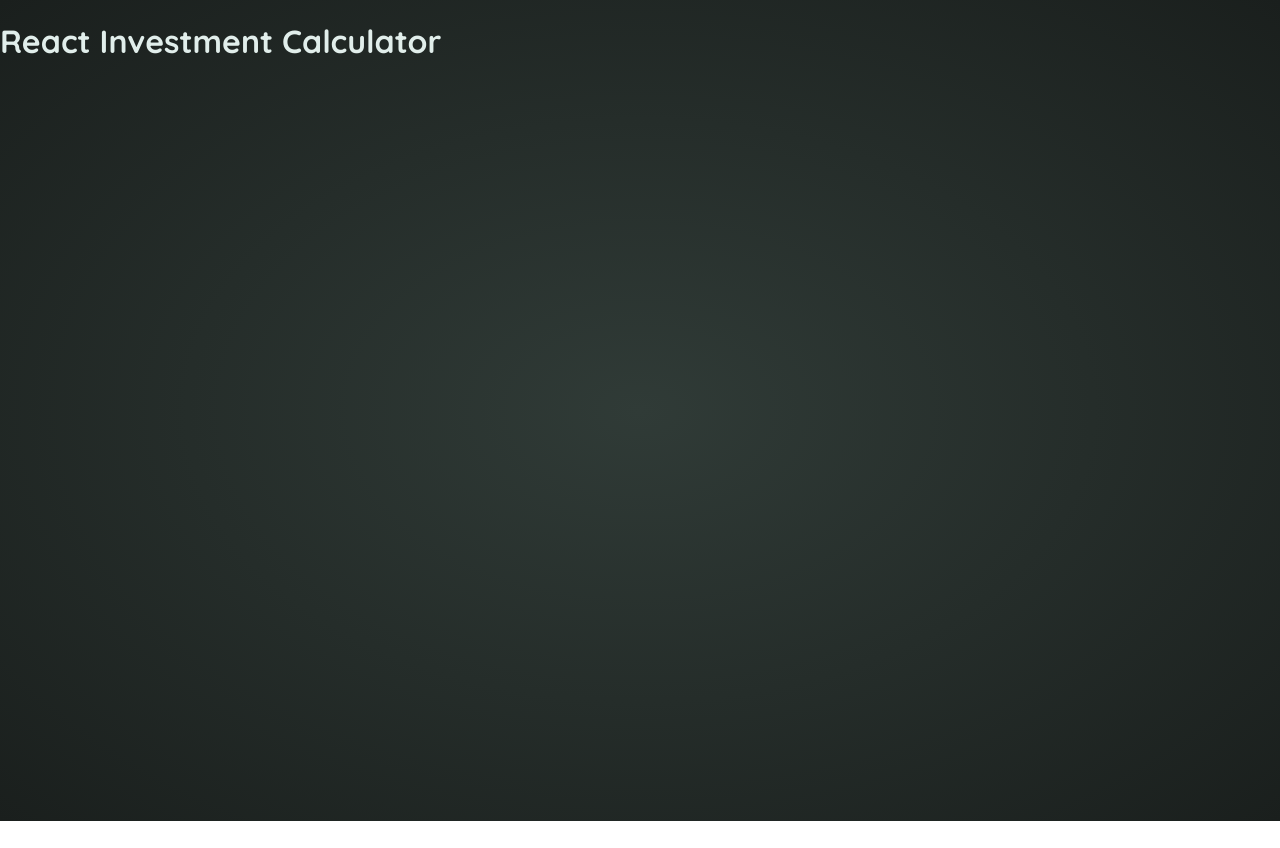
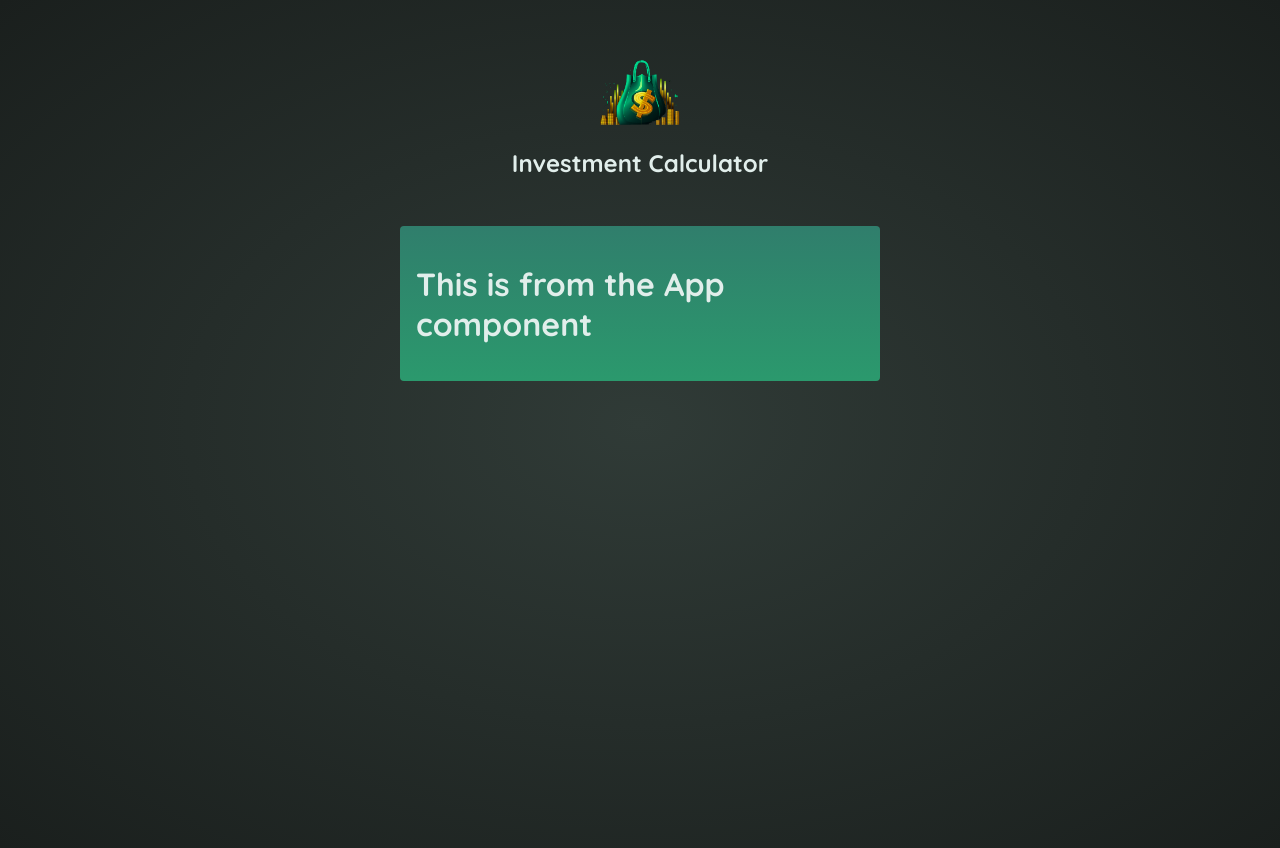
Before and after one commit to zarail/React-Practice-Projects, a React (Vite) app in the folder 08-investment-calculator/: page / in a window 1280 px wide. Before the commit the page ends 821 px from the top, so only its background shows below. Built offline with nearby package versions, Linux system fonts and the light colour scheme.

Commit message:
make header

```diff
--- a/08-investment-calculator/index.html
+++ b/08-investment-calculator/index.html
@@ -7,6 +7,12 @@
     <title>React Investment Calculator</title>
   </head>
   <body>
+    <header id="header">
+      <!-- we don' have to specify the path for the images in the "public" folder, because these file will automaticalley be surfaced to the web app when being served to the visitors -->
+      <!-- "alt" should be as short yet informative as possible -->
+      <img src="/investment-calculator-logo.png" alt="charts and coins and money bag with dollar sign on it" />
+      <h1>Investment Calculator</h1>
+    </header>
     <div id="root"></div>
     <script type="module" src="/src/index.jsx"></script>
   </body>
--- a/08-investment-calculator/src/App.jsx
+++ b/08-investment-calculator/src/App.jsx
@@ -1,6 +1,8 @@
 function App() {
   return (
-    <h1>React Investment Calculator</h1>
+    <main id="user-input">
+      <h1>This is from the App component</h1>
+    </main>
   )
 }
 
```
